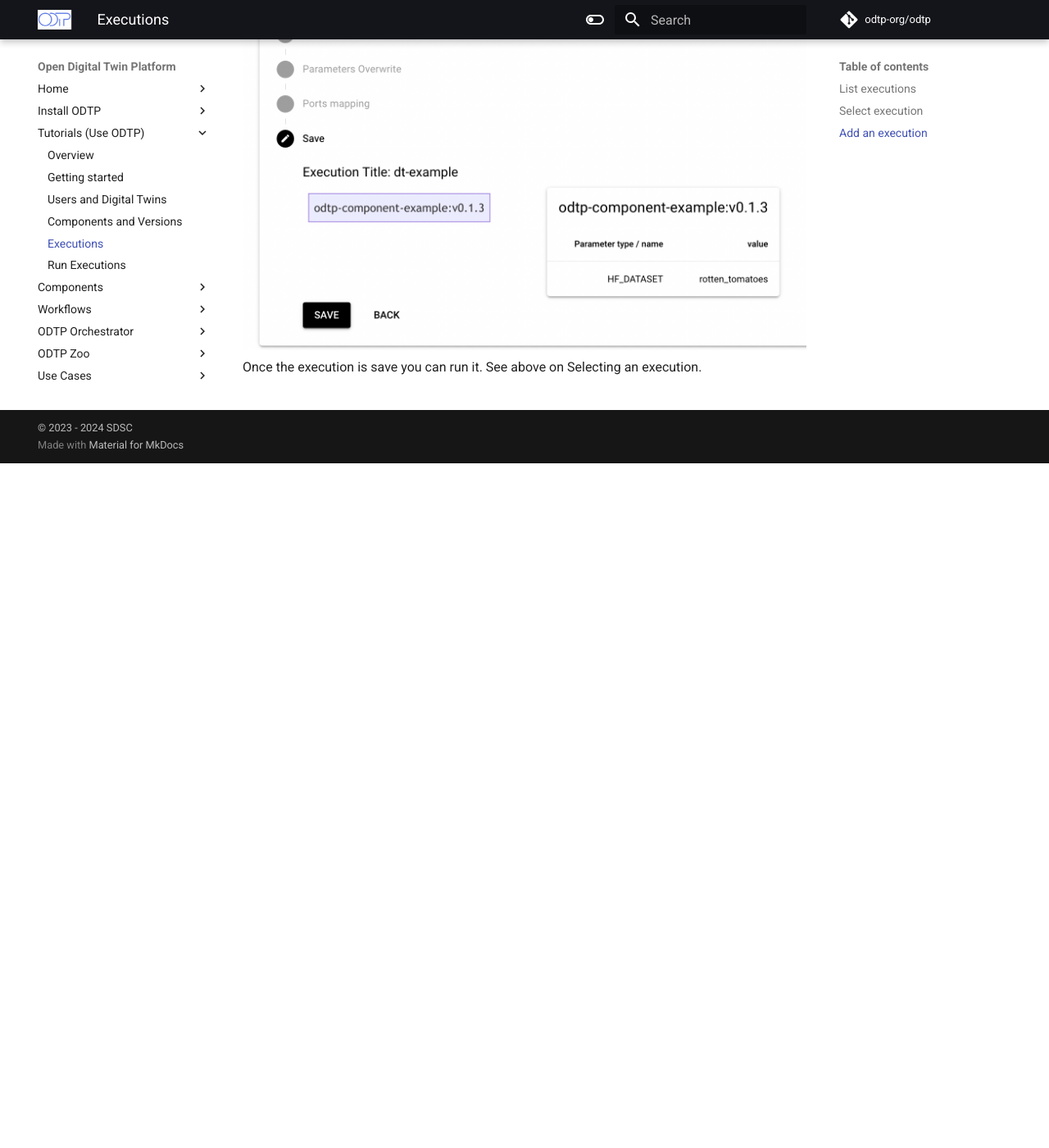
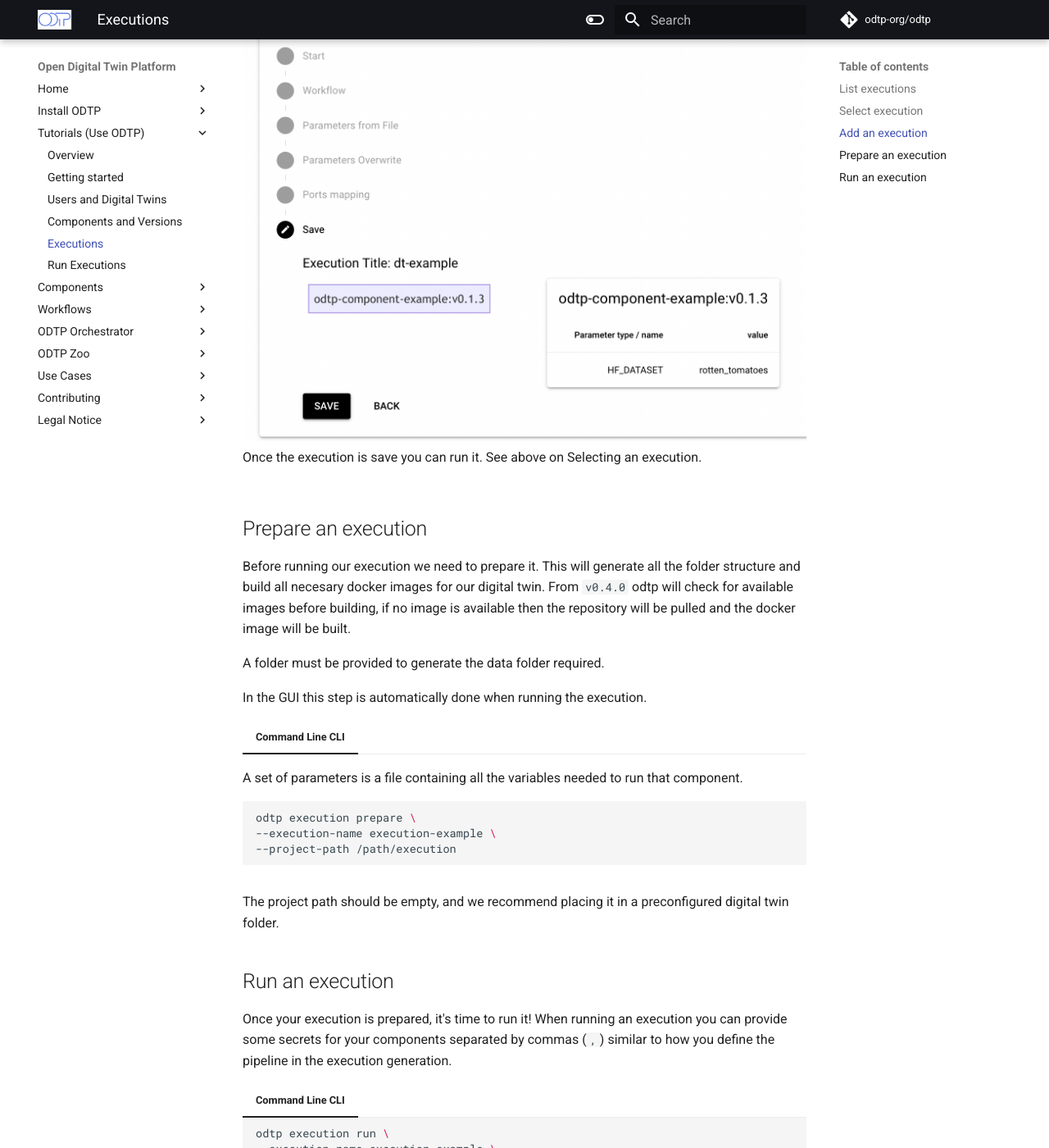
Before and after one commit to odtp-org/odtp-manuals, an MkDocs documentation site: the page built from docs/tutorials/executions.md, in a window 1280 px wide and 1400 px high, scrolled down 6946 px. Shown: the whole window at 82% size. Built offline with MkDocs 1.6.1 and Material for MkDocs 9.7.7, drawn with Linux system fonts in a browser that asks for light colours; a script that is not in the unit is left out; comment, search, counter and statistics services are not loaded; before the commit the page ends 7511 px from its top, so only the background shows below that; some of the changed text lies outside the part shown.

Commit message:
Update execution CLI v0.4.0

````diff
--- a/docs/tutorials/executions.md
+++ b/docs/tutorials/executions.md
@@ -27,7 +27,7 @@ You can go to the "EXECUTION TABLE" Tab and list all executions that belong to t
 
 === "Command Line CLI"
 
-    On the command you can only list all executions for a digital twin:
+    On the command you can only list all executions in json for a digital twin by running:
 
     ```sh
     odtp db executions_for_digitalTwin \
@@ -46,28 +46,21 @@ execution: see [run executions](run-executions.md)
 
     ![Dashboard Add execution](../static/tutorials/executions/select-execution.png){ width="800" }
 
-=== "Command Line CLI"
-
-    In the command line you can print the execution object as it is stored in the mongodb:
-
-    ```sh
-    odtp db get executions_for_digitalTwin \
-    --dt-id 65c3ab02b4afbca32db08738
-    ```
 
 ## Add an execution
 
 An execution consists of components and can have extra port mappings and parameters.
 
-- `digital-twin-id`: Obtained before.
+- `digital-twin-id` (Optional): Obtained before. Alternatively, you can use the name of the digital twin.
+- `digital-twin-name` (Optional): Name of the digital twin. Alternatively, you can use the `digital-twin-id`.
 - `name`: A name for the execution
-- `versions`: All versions involved in the workflow aligned sequentially and separated by commas.
-    - Versions order should match components.
+- `component-tags`: All components tags (`componentA:v0.1.0`) involved in the workflow aligned sequentially and separated by commas.
 - `parameter-files`: Parameters files separated by commas.
     - This file should contain all parameters used like in a dotenv file format.
 - `ports`: Ports matching used by the containers.
-    - Components ports should be separated by `+`. i.e. `8763:3000+8501:8501`
-    - Place as many `+` as connections between components. If ports are not being used in the first, and second component: i.e. `++8501:8501`
+    - Components ports should be separated by `,`. i.e. `8763:3000,8501:8501`
+    - Place as many `,` as connections between components (steps). If ports are not being used in the first, and second component: i.e. `,,8501:8501`
+    - If multiple ports are being use in the same step please use `+`: i.e. `,,8501:8501+3000:3000`
 
 In the GUI a form is offered to guide you through the process of specifying all these elements.
 In the CLI you have to add all elements yourself:
@@ -136,3 +129,49 @@ These repos help you to setup executions in both CLI and the GUI
     execution_id: 65c3ab980c57d37eb076b6ba
     step_ids 65c3ab980c57d37eb076b6bb, 65c3ab980c57d37eb076b6bc
     ```
+
+## Prepare an execution
+
+Before running our execution we need to prepare it. This will generate all the folder structure and build all necesary docker images for our digital twin. From `v0.4.0` odtp will check for available images before building, if no image is available then the repository will be pulled and the docker image will be built.
+
+A folder must be provided to generate the data folder required.
+
+In the GUI this step is automatically done when running the execution.
+
+=== "Command Line CLI"
+
+    A set of parameters is a file containing all the variables needed to run that component.
+
+    ```sh
+    odtp execution prepare \
+    --execution-name execution-example \
+    --project-path /path/execution
+    ```
+
+The project path should be empty, and we recommend placing it in a preconfigured digital twin folder.
+
+## Run an execution
+
+Once your execution is prepared, it's time to run it! When running an execution you can provide some secrets for your components separated by commas (`,`) similar to how you define the pipeline in the execution generation.
+
+=== "Command Line CLI"
+
+    ```sh
+    odtp execution run \
+    --execution-name execution-example \
+    --secrets-files /path/Secrets001,/path/Secrets001 \
+    --project-path /path/execution
+    ```
+
+
+# Delete an execution
+
+Excutions and all associated data, such as MongoDB entries, S3 Files, and project path folders can be easily deleted. In `v0.4.0` this feature is only available in the CLI
+
+=== "Command Line CLI"
+
+    ```sh
+    odtp execution delete \
+    --execution-name execution-example \
+    --project-path /path/exeuction
+    ```
````
